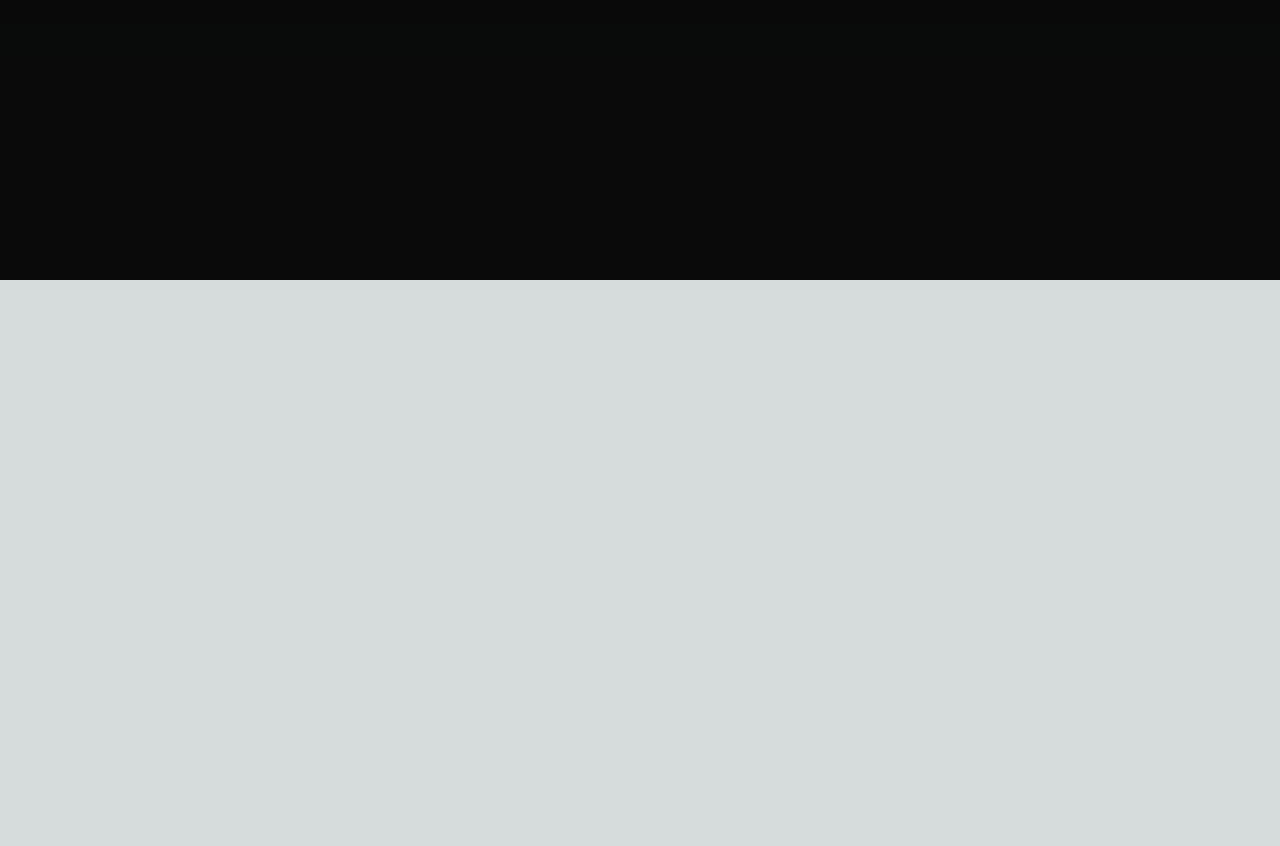
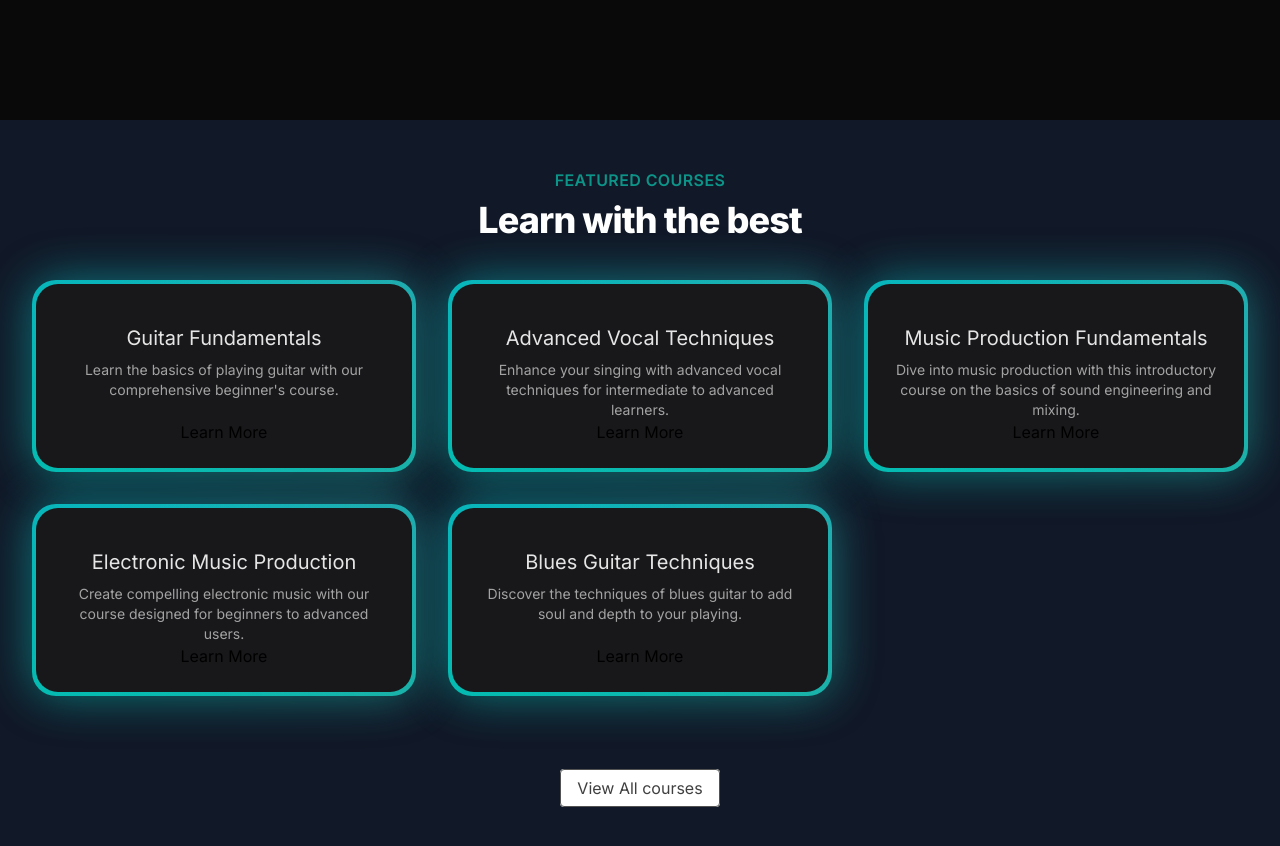
Before and after one commit to amw514/musicapp, a Next.js app: page / in a window 1280 px wide. Shown: the part 520-1366 px from the top of the page. Before the commit the page ends 800 px from the top, so only its background shows below. Built offline with nearby package versions, Linux system fonts and the light colour scheme.

Commit message:
working with featured section

```diff
--- a/app/page.tsx
+++ b/app/page.tsx
@@ -1,8 +1,10 @@
+import FeaturedSection from "@/components/FeaturedSection";
 import HeroSection from "@/components/HeroSection";
 
 export default function Home() {
   return (
     <main className="min-h-screen bg-black/[0.96] antialiased bg-grid-white/[0.02]" >
       <HeroSection/>
+      <FeaturedSection/>
     </main>
   )}
--- /dev/null
+++ b/components/FeaturedSection.tsx
@@ -0,0 +1,64 @@
+"use client";
+import Link from "next/link";
+import courseData from "../data/music_courses.json";
+import { blob } from "stream/consumers";
+import { BackgroundGradient } from "./ui/background-gradient";
+
+interface Course {
+  id: number;
+  title: string;
+  slug: string;
+  description: string;
+  price: number;
+  instructor: string;
+  isFeatured: boolean;
+}
+
+const FeaturedSection = () => {
+  const featuredCourses = courseData.courses.filter(
+    (course: Course) => course.isFeatured
+  );
+  return (
+    <div className="py-12 bg-gray-900">
+      <div>
+        <div className="text-center">
+          <h2 className="text-base text-teal-600 font-semibold tracking-wide uppercase">
+            FEATURED COURSES
+          </h2>
+          <p className="mt-2 text-3xl leading-8 font-extrabold tracking-tight text-white sm:text-4xl">
+            Learn with the best
+          </p>
+        </div>
+      </div>
+      <div className="mt-10 mx-8">
+        <div className="grid grid-cols-1 sm:grid-cols-2 lg:grid-cols-3 gap-8 justify-center">
+          {featuredCourses.map((course: Course) => (
+            <div key={course.id} className="flex justify-center">
+              <BackgroundGradient className="flex flex-col rounded-[22px] bg-white dark:bg-zinc-900 overflow-hidden h-full max-w-sm">
+                <div className="p-4 sm:p-6 flex flex-col items-center text-center flex-grow">
+                  <p className="text-lg sm:text-xl text-black mt-4 mb-2 dark:text-neutral-200">
+                    {course.title}
+                  </p>
+                  <p className="text-sm text-neutral-600 dark:text-neutral-400 flex-grow">
+                    {course.description}
+                  </p>
+                  <Link href={`/courses/${course.slug}`}>Learn More</Link>
+                </div>
+              </BackgroundGradient>
+            </div>
+          ))}
+        </div>
+      </div>
+      <div className="mt-20 text-center">
+        <Link
+          href={"/courses"}
+          className="px-4 py-2 rounded border border-neutral-600 text-neutral-700 bg-white hover:bg-gray-100 transition duration-200"
+        >
+          View All courses
+        </Link>
+      </div>
+    </div>
+  );
+};
+
+export default FeaturedSection;
```
